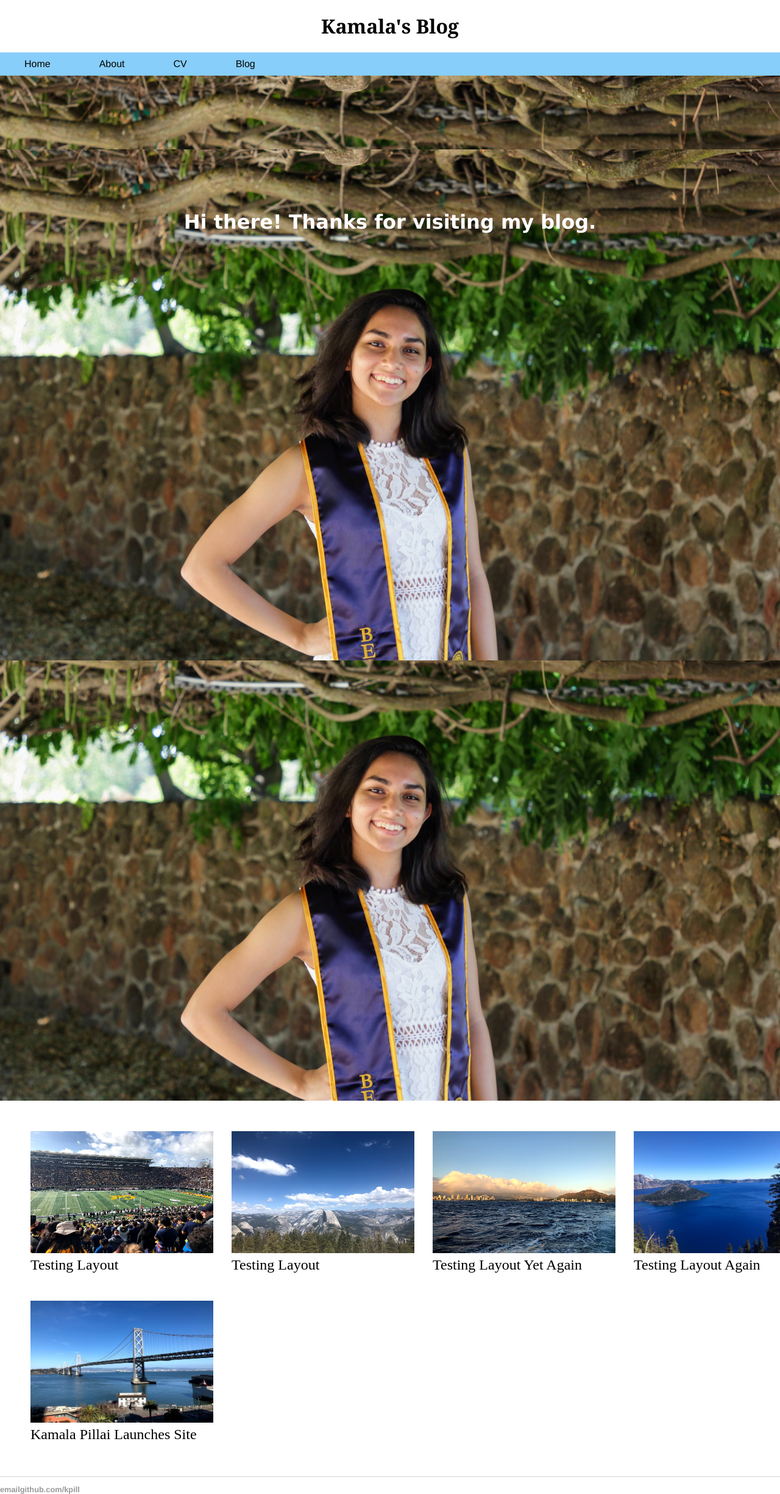
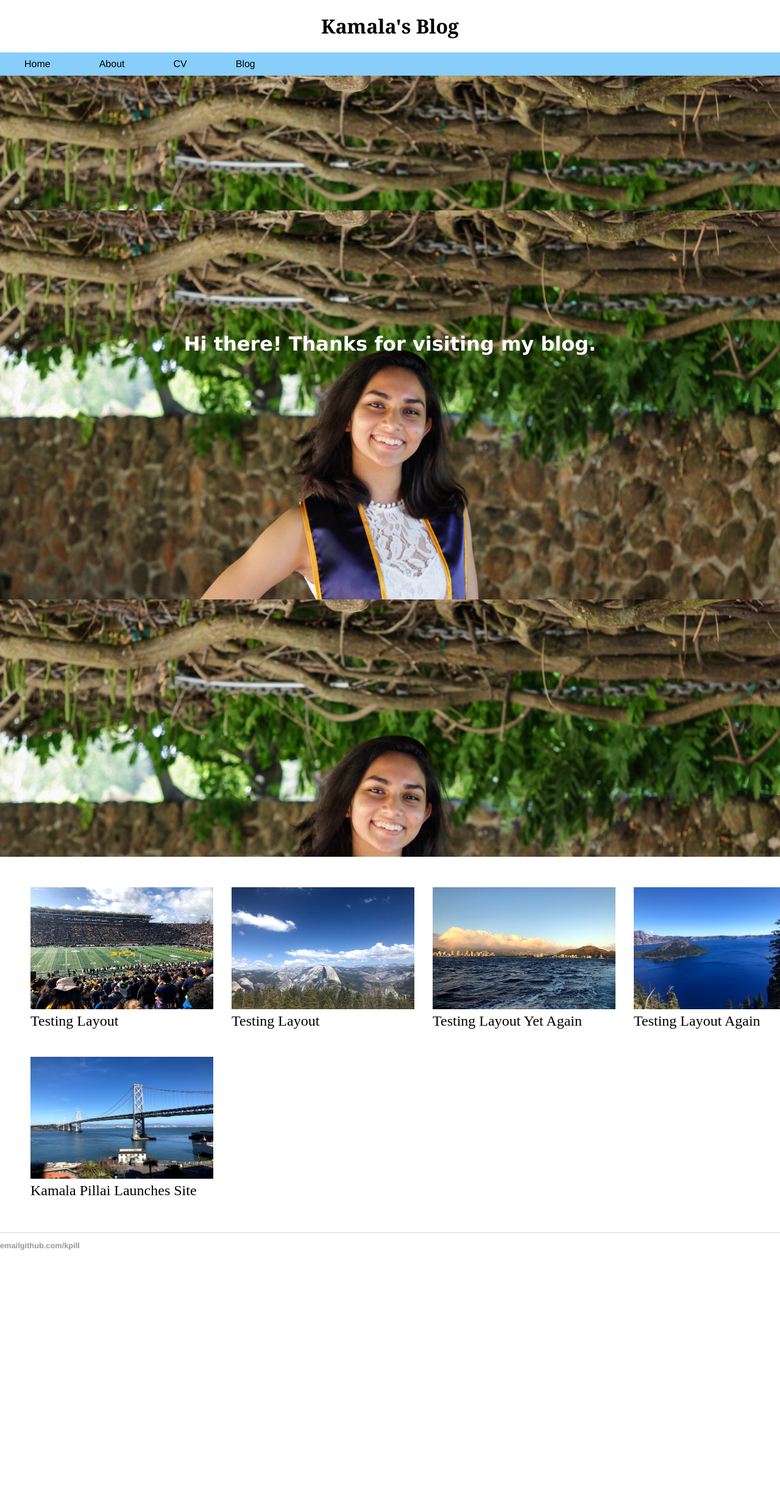
Before and after one commit to kpill/kpill.github.io, a Jekyll site: the page built from index.html, in a window 1280 px wide. Shown: the whole page at 61% size. Built offline with Jekyll 4.4.1, drawn with Linux system fonts in a browser that asks for light colours; after the commit the page ends 2050 px from its top, so only the background shows below that.

Commit message:
Update main.css

```diff
--- a/css/main.css
+++ b/css/main.css
@@ -8,8 +8,8 @@ header {
 	background-image: url("/images/grad_photo.JPG");
 	text-align: center;
 	vertical-align: middle;
-	padding-top: 100px;
-	padding-bottom: 700px;
+	padding-top: 200px;
+	padding-bottom: 400px;
 	background-size: 100% auto;
 }
 
```
